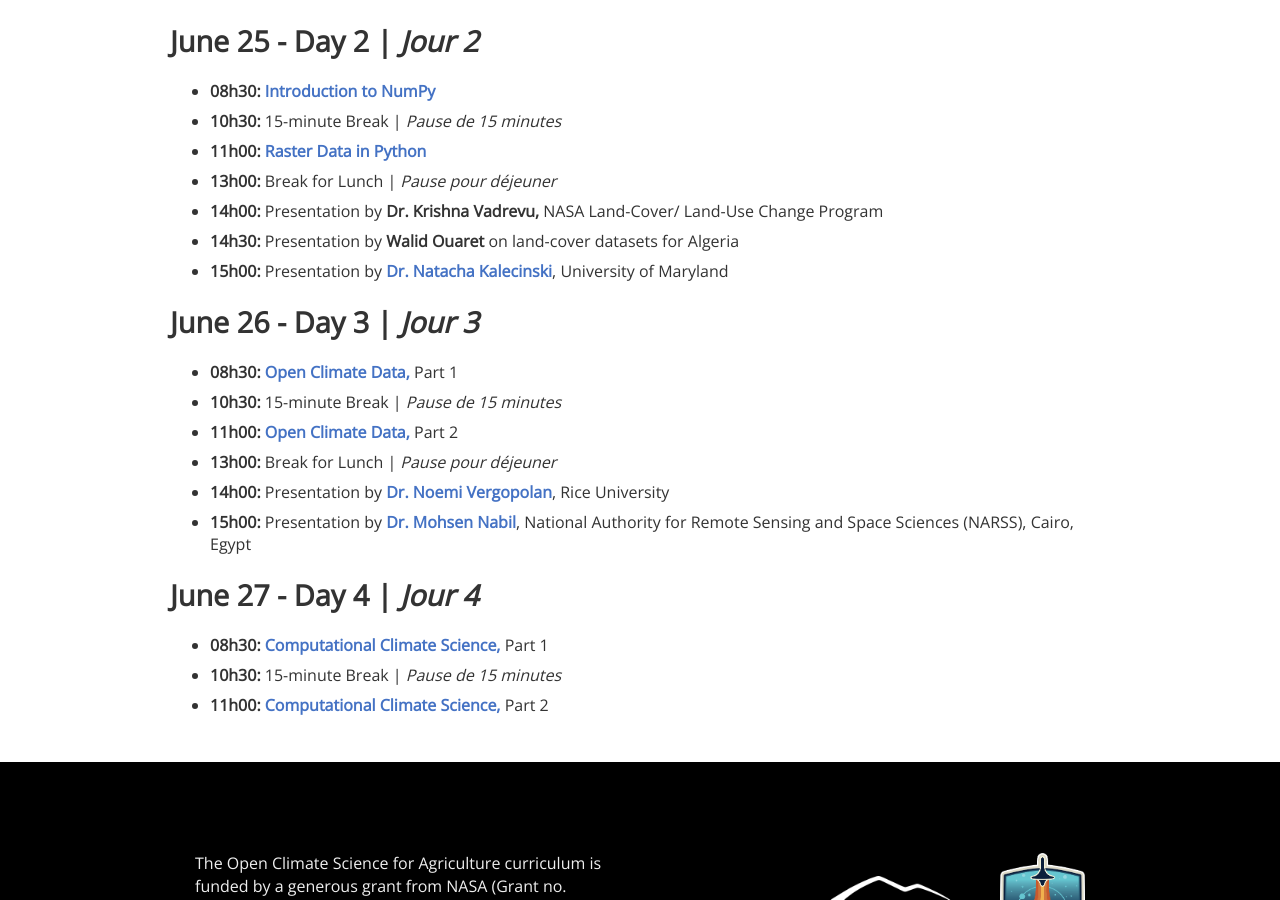
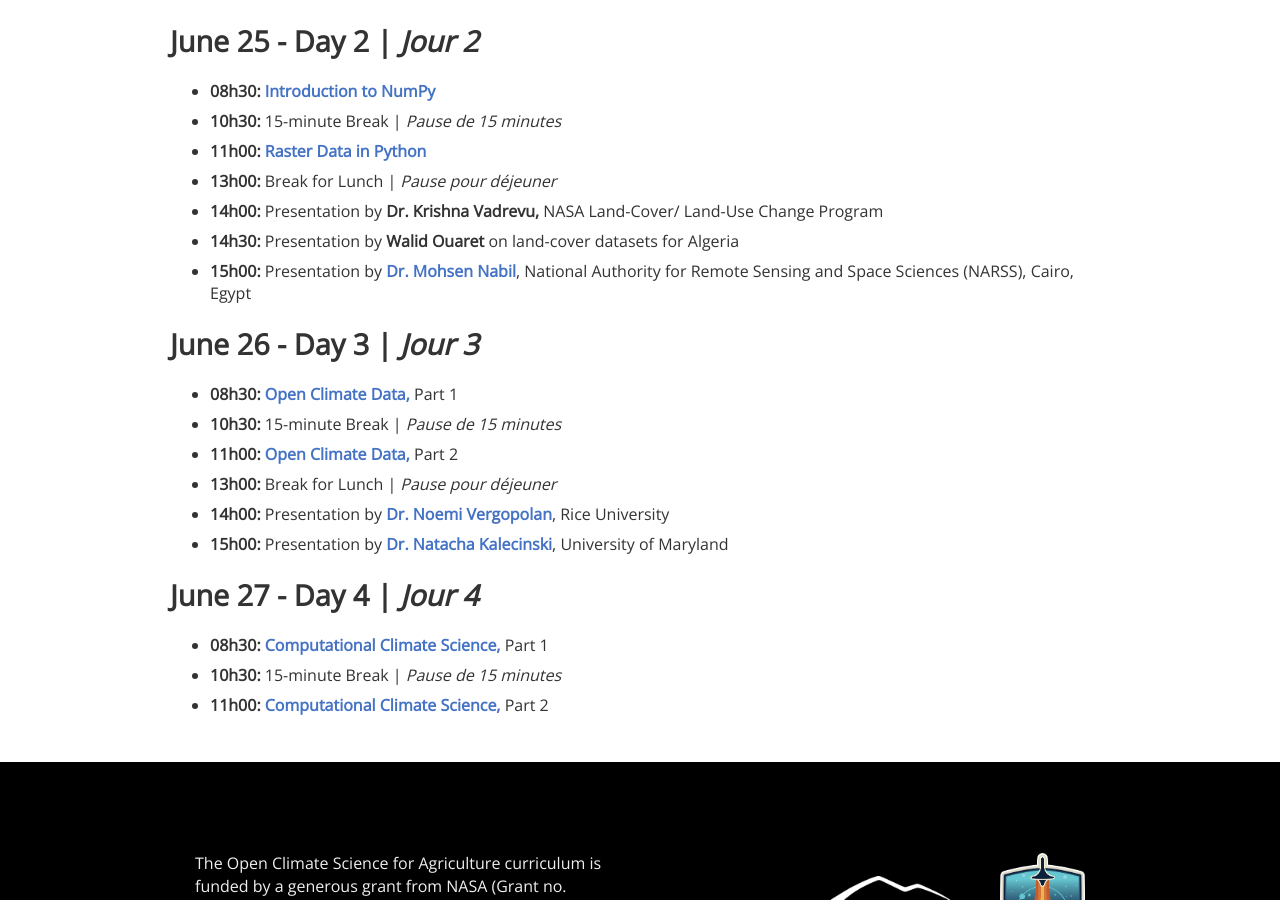
Before and after one commit to OpenClimateScience/OpenClimateScience.github.io, a Jekyll site: the page built from workshops/2024-06-23-Algiers.md, in a window 1280 px wide and 900 px high, scrolled down 2276 px. Built offline with Jekyll 4.4.1, drawn with Linux system fonts in a browser that asks for light colours; nearby versions of some CDN libraries; part of the change alters nothing that is shown.

```diff
--- a/workshops/2024-06-23-Algiers.md
+++ b/workshops/2024-06-23-Algiers.md
@@ -91,7 +91,7 @@ permalink: /workshops/2024-06-23-Algiers
 		<li><b>14h30:</b>
 			Presentation by <b>Walid Ouaret</b> on land-cover datasets for Algeria</li>
 		<li><b>15h00:</b>
-			Presentation by <a href="https://geog.umd.edu/facultyprofile/kalecinski/natacha" target="_blank"><b>Dr. Natacha Kalecinski</b></a>, University of Maryland</li>
+			Presentation by <a href="https://scholar.google.com/citations?user=TzMyafAAAAAJ" target="_blank"><b>Dr. Mohsen Nabil</b></a>, National Authority for Remote Sensing and Space Sciences (NARSS), Cairo, Egypt</li>
 	</ul>
 
 	<h3>June 26 - Day 3 | <i>Jour 3</i></h3>
@@ -103,7 +103,7 @@ permalink: /workshops/2024-06-23-Algiers
 		<li><b>14h00:</b>
 			Presentation by <a href="http://www.waterai.earth/" target="_blank"><b>Dr. Noemi Vergopolan</b></a>, Rice University</li>
 		<li><b>15h00:</b>
-			Presentation by <a href="https://scholar.google.com/citations?user=TzMyafAAAAAJ" target="_blank"><b>Dr. Mohsen Nabil</b></a>, National Authority for Remote Sensing and Space Sciences (NARSS), Cairo, Egypt</li>
+			Presentation by <a href="https://geog.umd.edu/facultyprofile/kalecinski/natacha" target="_blank"><b>Dr. Natacha Kalecinski</b></a>, University of Maryland</li>
 	</ul>
 
 	<h3>June 27 - Day 4 | <i>Jour 4</i></h3>
```
